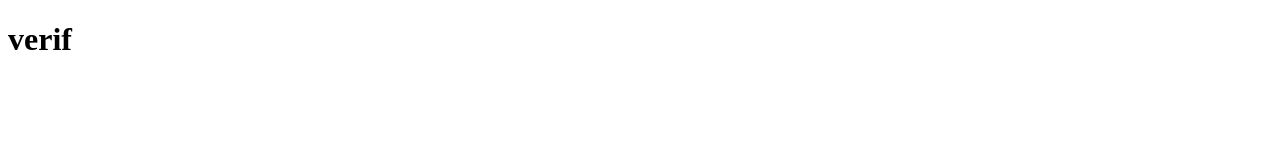
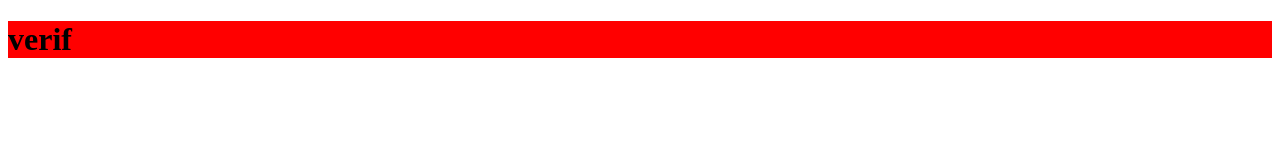
Before and after one commit to Mansoursamb/oh-my-food, a website: page index.html in a window 1280 px wide. Drawn offline with Linux system fonts and the light colour scheme.

Commit message:
installation sass et npm

```diff
--- a/index.html
+++ b/index.html
@@ -4,6 +4,7 @@
     <meta charset="UTF-8" />
     <meta name="viewport" content="width=device-width, initial-scale=1.0" />
     <title>oh my food</title>
+    <link rel="stylesheet" href="style.css" />
   </head>
   <body>
     <h1>verif</h1>
--- a/package.json
+++ b/package.json
@@ -4,7 +4,8 @@
   "description": "projet openclassroom",
   "main": "index.js",
   "scripts": {
-    "test": "echo \"Error: no test specified\" && exit 1"
+    "test": "echo \"Error: no test specified\" && exit 1",
+    "sass": "sass --watch style.scss style.css"
   },
   "author": "",
   "license": "ISC",
--- /dev/null
+++ b/style.scss
@@ -0,0 +1,3 @@
+h1 {
+  background-color: red;
+}
```
Also changed, not shown: style.css (added), 1 other file.
